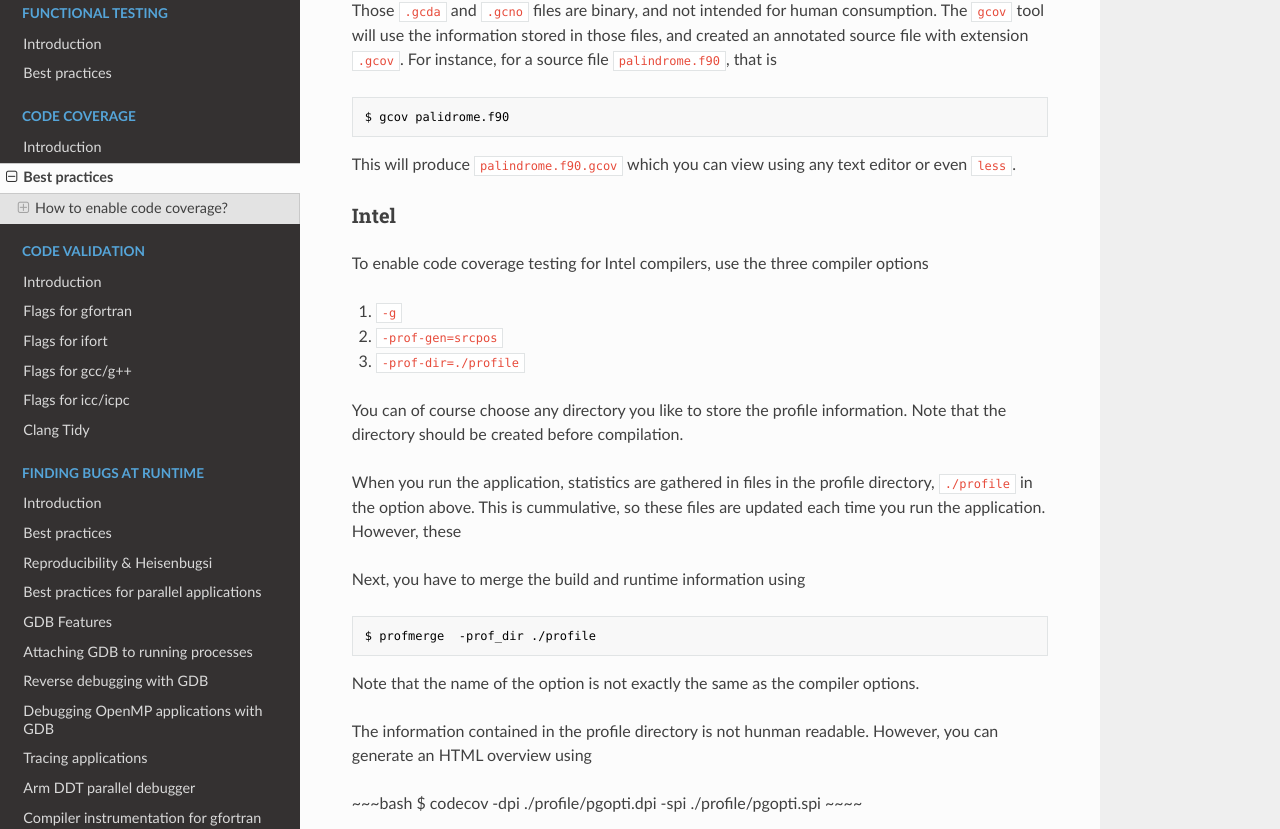
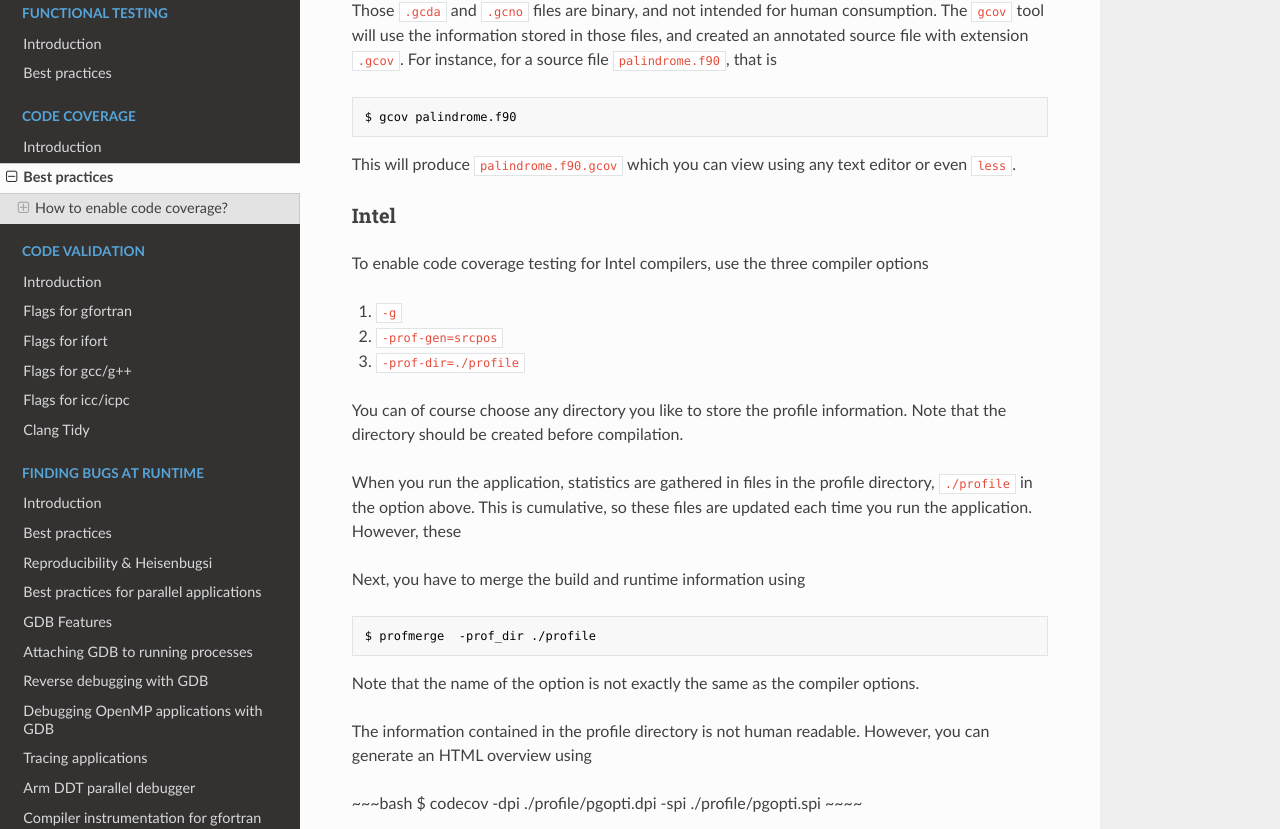
Before and after one commit to gjbex/Defensive_programming_and_debugging, an MkDocs documentation site: the page built from docs/Testing/CodeCoverage/code_coverage_best_practices.md, in a window 1280 px wide and 1400 px high, scrolled down 1281 px. Shown: the part 334-1163 px from the top of the window. Built offline with MkDocs 1.6.1, drawn with Linux system fonts in a browser that asks for light colours; nearby versions of some CDN libraries.

Commit message:
Fix typos

```diff
--- a/docs/Testing/CodeCoverage/code_coverage_best_practices.md
+++ b/docs/Testing/CodeCoverage/code_coverage_best_practices.md
@@ -39,7 +39,7 @@
 Those `.gcda` and `.gcno` files are binary, and not intended for human consumption.  The `gcov` tool will use the information stored in those files, and created an annotated source file with extension `.gcov`.  For instance, for a source file `palindrome.f90`, that is
 
 ~~~~bash
-$ gcov palidrome.f90
+$ gcov palindrome.f90
 ~~~~
 
 This will produce `palindrome.f90.gcov` which you can view using any text editor or even `less`.
@@ -55,7 +55,7 @@
 
 You can of course choose any directory you like to store the profile information.  Note that the directory should be created before compilation.
 
-When you run the application, statistics are gathered in files in the profile directory, `./profile` in the option above.  This is cummulative, so these files are updated each time you run the application.  However, these
+When you run the application, statistics are gathered in files in the profile directory, `./profile` in the option above.  This is cumulative, so these files are updated each time you run the application.  However, these
 
 Next, you have to merge the build and runtime information using
 
@@ -65,7 +65,7 @@
 
 Note that the name of the option is not exactly the same as the compiler options.
 
-The information contained in the profile directory is not hunman readable. However, you can generate an HTML overview using
+The information contained in the profile directory is not human readable. However, you can generate an HTML overview using
 
 ~~~bash
 $ codecov  -dpi ./profile/pgopti.dpi  -spi ./profile/pgopti.spi
```
